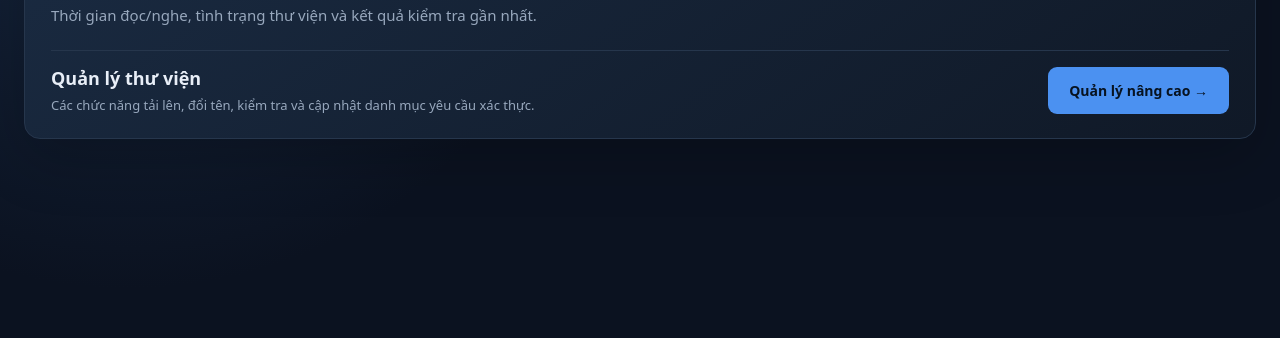
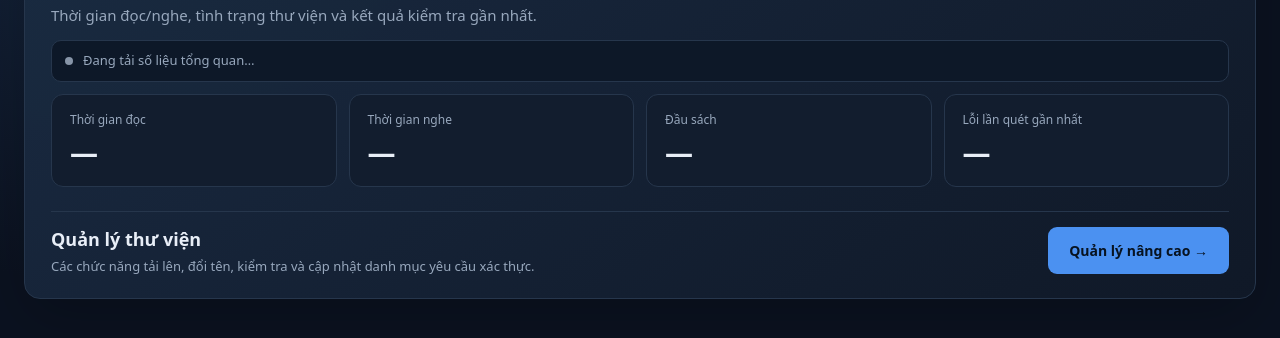
Before and after one commit to blamag999/read-along-android, a website: page admin/public/index.html in a window 1280 px wide. Shown: the part 188-526 px from the top of the page. Drawn offline with Linux system fonts and the light colour scheme.

Commit message:
feat(admin): add compact public dashboard metrics

```diff
--- a/admin/public/index.html
+++ b/admin/public/index.html
@@ -17,7 +17,7 @@
 
     <section id="homePanel" class="home-panel">
       <div class="home-intro"><div class="eyebrow">READ ALONG · THƯ VIỆN SỐ</div><h2>Dashboard tổng quan</h2><p class="muted">Thời gian đọc/nghe, tình trạng thư viện và kết quả kiểm tra gần nhất.</p></div>
-      <div class="home-footer"><div><h3>Quản lý thư viện</h3><p class="muted">Các chức năng tải lên, đổi tên, kiểm tra và cập nhật danh mục yêu cầu xác thực.</p></div><button id="manageBtn" class="button primary manage-button" type="button">Quản lý nâng cao →</button></div>
+      <div class="tab-status" id="publicStatusBar" role="status" aria-live="polite"><span class="status-dot"></span><span id="publicStatus">Đang tải số liệu tổng quan…</span></div><div class="overview-grid public-overview-grid"><article class="overview-card"><span>Thời gian đọc</span><strong id="publicReading">—</strong></article><article class="overview-card"><span>Thời gian nghe</span><strong id="publicListening">—</strong></article><article class="overview-card"><span>Đầu sách</span><strong id="publicBooks">—</strong></article><article class="overview-card"><span>Lỗi lần quét gần nhất</span><strong id="publicErrors">—</strong></article></div><div class="home-footer"><div><h3>Quản lý thư viện</h3><p class="muted">Các chức năng tải lên, đổi tên, kiểm tra và cập nhật danh mục yêu cầu xác thực.</p></div><button id="manageBtn" class="button primary manage-button" type="button">Quản lý nâng cao →</button></div>
     </section>
 
     <section id="loginPanel" class="panel login-panel hidden">
```
